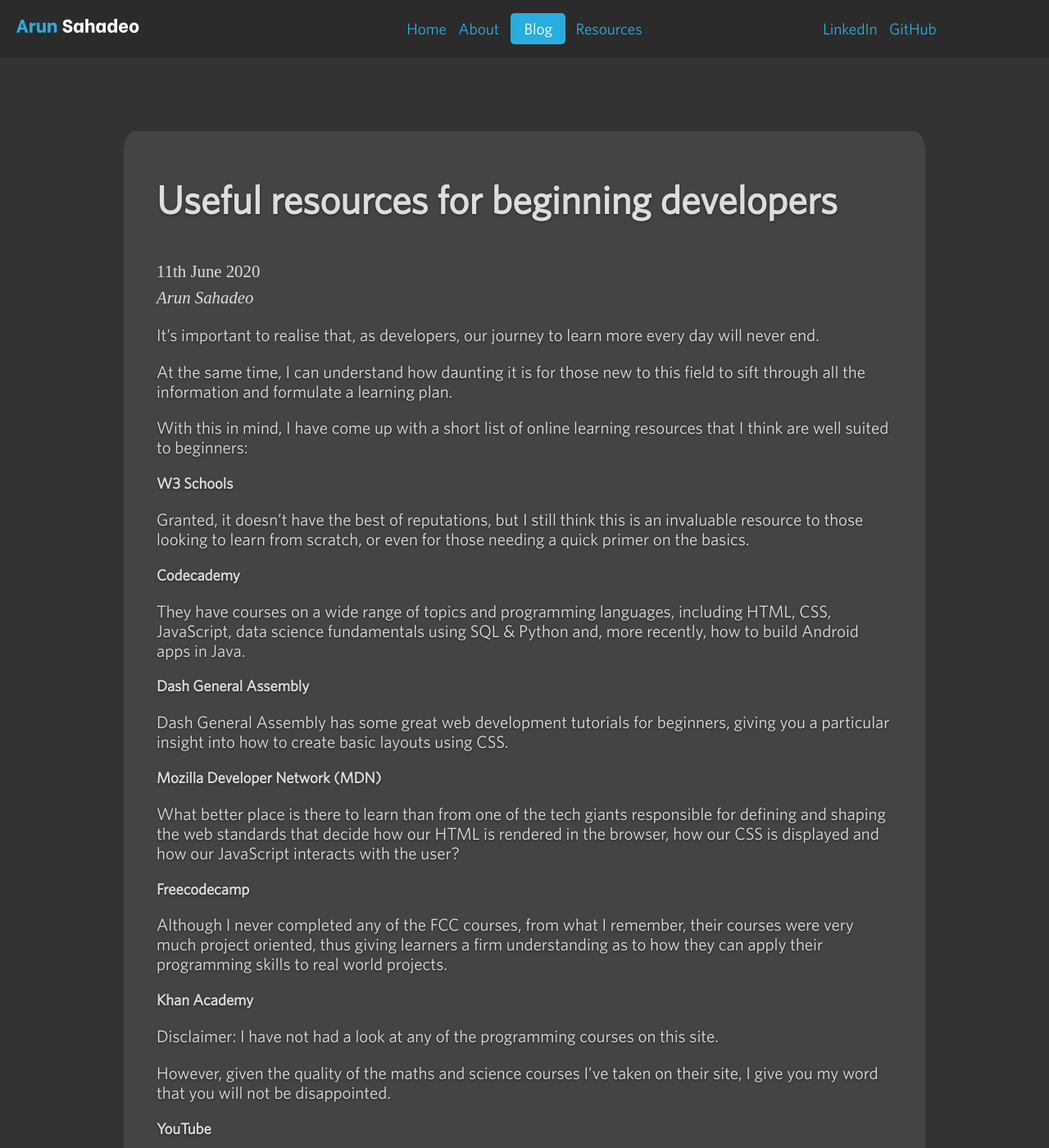
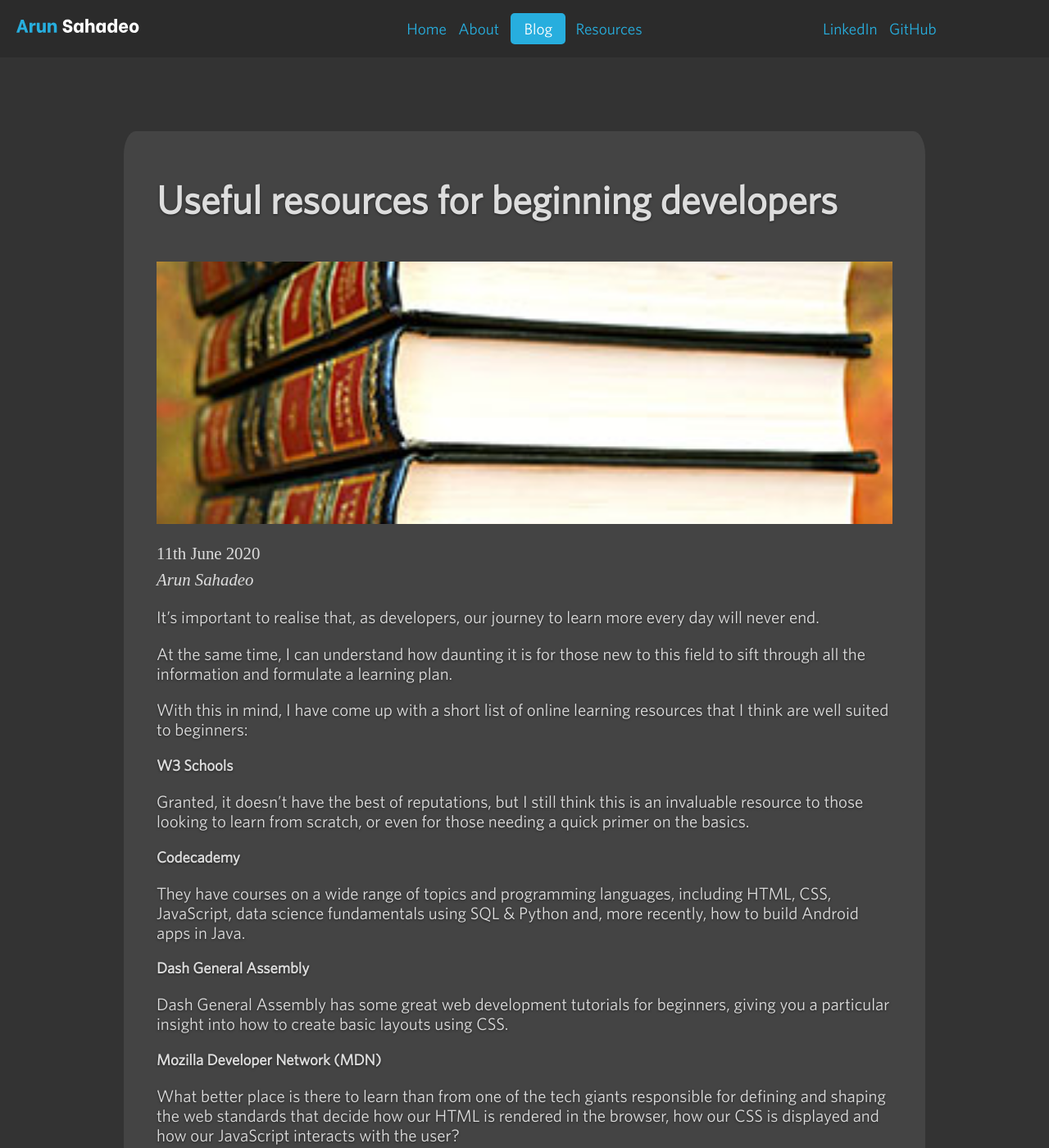
Before and after one commit to ArunSahadeo/ArunSahadeo.github.io, a Jekyll site: the page built from _posts/2020-06-11-useful-resources-for-beginning-developers.markdown, in a window 1280 px wide and 1400 px high. Shown: the whole window at 82% size. Built offline with Jekyll 4.4.1, drawn with Linux system fonts in a browser that asks for light colours; some web fonts are replaced.

Commit message:
Add article thumbnail, add description and keywords, style featured image

```diff
--- a/_includes/components/featured-articles.html
+++ b/_includes/components/featured-articles.html
@@ -2,8 +2,8 @@
     {% for article in site.posts %}
     <article>
         <a href="{{ article.url}}">
-        {% if article.thumbnail.src and article.thumbnail.src != '' and article.thumbnail.src != nil %}
-            <img src="{{ article.thumbnail.src }}"{% if article.thumbnail.alt and article.thumbnail.alt != '' and article.thumbnail.src != nil %} alt="{{ article.thumbnail.alt }}"{% endif %} />
+        {% if article.thumbnail.url and article.thumbnail.url != '' and article.thumbnail.url != nil %}
+            <img src="{{ article.thumbnail.url | relative_url }}"{% if article.thumbnail.alt and article.thumbnail.alt != '' and article.thumbnail.url != nil %} alt="{{ article.thumbnail.alt }}"{% endif %} />
         {% else %}
             <img src="https://placekitten.com/300/300" alt="Cat placeholder" />
         {% endif %}
--- a/_layouts/article.html
+++ b/_layouts/article.html
@@ -7,18 +7,26 @@
         <script src="{{ '/assets/js/components/StickyHeader.js' | relative_url }}"></script>
 
         <meta name="viewport" content="width=device-width, initial-scale=1" />
+
+        {% if page.description and page.description != '' and page.description != nil %}
+        <meta name="description" content="{{ page.description }}" />
+        {% endif %}
+
+        {% if page.keywords and page.keywords != nil and page.keywords.size > 0  %}
+        <meta name="keywords" content="{{ page.keywords | join: ", " }}" />
+        {% endif %}
     </head>
     <body>
         {% include components/top/header/navigation.html %}
         <section class="content-grid margin-vert-10-rem{% if page.table_of_contents %} content-grid-two-columns{% endif %}">
             <article class="bg-charcoal-grey content-article">
-                {% if article.thumbnail.src and article.thumbnail.src != '' and article.thumbnail.src != nil %}
-                    <img src="{{ article.thumbnail.src }}"{% if article.thumbnail.alt and article.thumbnail.alt != '' and article.thumbnail.src != nil %} alt="{{ article.thumbnail.alt }}"{% endif %} />
-                {% endif %}
-
                 <h1>
                     {{ page.title }}
                 </h1>
+
+                {% if page.thumbnail.url and page.thumbnail.url != '' and page.thumbnail.url != nil %}
+                    <div class="featured-image" style="background-image: url({{ page.thumbnail.url | relative_url }});"{% if page.thumbnail.alt and page.thumbnail.alt != '' and page.thumbnail.alt != nil %} role="img" aria-label="{{ page.thumbnail.alt }}"{% endif %}></div>
+                {% endif %}
 
                 <small class="postmeta">
                     {% case day %}
--- a/_posts/2020-06-11-useful-resources-for-beginning-developers.markdown
+++ b/_posts/2020-06-11-useful-resources-for-beginning-developers.markdown
@@ -2,12 +2,17 @@
 layout: article
 title:  "Useful resources for beginning developers"
 date:   2020-06-11 16:30:00 +0100
+description: >-
+    My recommendations for beginner friendly resources.
 author: Arun Sahadeo
 table_of_contents: false
 thumbnail:
-    url: ''
-    alt: ''
+    url: '/assets/images/book-stack.jpg'
+    alt: 'Stack of books'
 categories: resources
+keywords:
+    - resources
+    - webdev
 ---
 
 It's important to realise that, as developers, our journey to learn more every day will never end.
--- a/_sass/layouts/_article.scss
+++ b/_sass/layouts/_article.scss
@@ -62,6 +62,14 @@
             }
         }
     }
+
+    .featured-image {
+        background-size: cover;
+        background-position: center;
+        background-repeat: no-repeat;
+        min-height: 20rem;
+        margin-bottom: 1.5rem;
+    }
 }
 
 .postmeta {
```
Also changed, not shown: assets/images/book-stack.jpg (added). Lines whose indentation alone changed are shown as unchanged.
